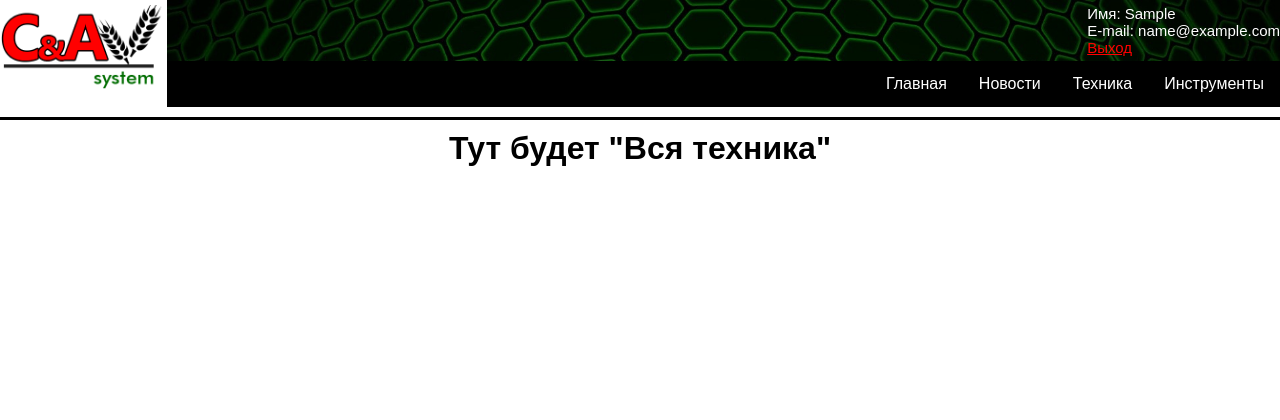
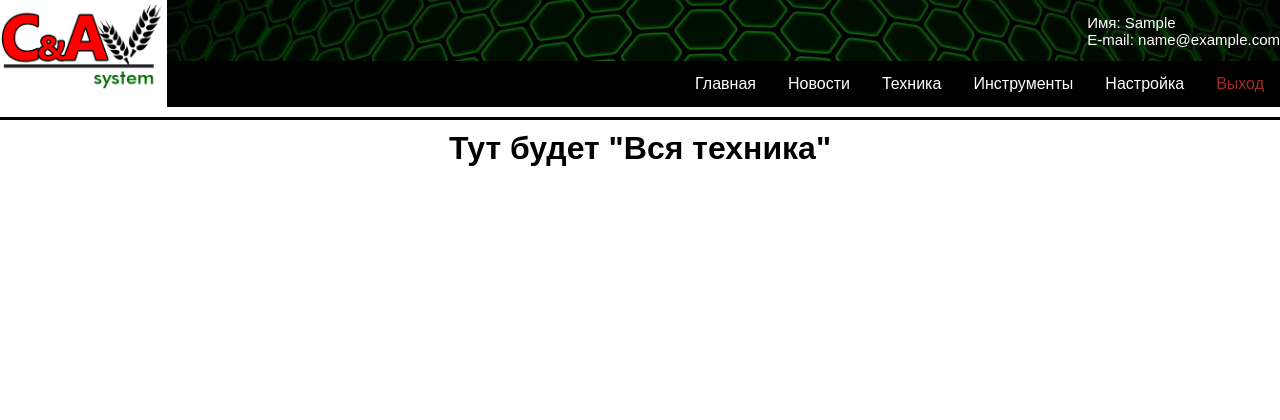
Before and after one commit to Zheldakov/deploysa, a Django app: page /technic/list/ in a window 1280 px wide. Shown: the top 420 px of the page. Run offline with Django 5.2, Linux system fonts and the light colour scheme; the visitor is signed in with stand-in values (Sample User, id 1).

Commit message:
Редактирование шаблонов (оптимизация)

```diff
--- a/static/css/base_page.css
+++ b/static/css/base_page.css
@@ -55,27 +55,23 @@
 
 .text_logo {
     background-image: url(../image/bg1.jpg);
-    /* background-color: black; */
     background-repeat: no-repeat;
     background-size: cover;
     height: 100%;
     color: white;
     display: flex;
-    justify-content: end;
-    align-items: center;
-    /* opacity: 1; */
-    /* border: 3px, solid;
-    color: red; */
+    flex-direction: column;
+    justify-content: center;
+    align-items: end;
+
+}
+.text_logo a{
+    margin-right: 3px;
 }
 .user_data {
     font-size: 15px;
 }
 
-/*
-.menu {
-    border: 3px, solid;
-    color: red;
-} */
 
 /*FOOTER */
 .footer {
--- a/static/css/menu.css
+++ b/static/css/menu.css
@@ -24,7 +24,7 @@ body {
     overflow: hidden;
   }
 
-  .dropdown .dropbtn {
+  .dropdown .dropbtn,.dropdown .dropbtn2 {
     font-size: 16px;
     border: none;
     outline: none;
@@ -35,20 +35,27 @@ body {
     margin: 0;
   }
 
-  .navbar a:hover, .dropdown:hover .dropbtn {
+
+  .navbar a:hover, .dropdown:hover .dropbtn, .dropdown:hover .dropbtn2  {
     background-color: rgb(20, 109, 20);
   }
 
-  .dropdown-content {
+  .dropdown-content, .dropdown-content2{
     display: none;
     position: absolute;
     background-color: #f9f9f9;
-    min-width: 132px;
     box-shadow: 0px 8px 16px 0px rgba(0,0,0,0.2);
     z-index: 1;
   }
+  .dropdown-content, .dropdown .dropbtn{
+    min-width: 132px;
+  }
 
-  .dropdown-content a {
+  .dropdown-content2, .dropdown .dropbtn2{
+    min-width: 110px;
+  }
+
+  .dropdown-content a, .dropdown-content2 a {
     float: none;
     color: black;
     padding: 12px 16px;
@@ -57,11 +64,11 @@ body {
     text-align: left;
   }
 
-  .dropdown-content a:hover {
+  .dropdown-content a:hover, .dropdown-content2 a:hover {
     background-color:rgba(63, 133, 63, 0.388);
     /* background-color: #ddd; */
   }
 
-  .dropdown:hover .dropdown-content {
+  .dropdown:hover .dropdown-content, .dropdown:hover .dropdown-content2 {
     display: block;
   }
--- a/technic/templates/technic/base.html
+++ b/technic/templates/technic/base.html
@@ -22,9 +22,7 @@
                 <div class="user_data">
                     Имя: {{ user_name }}<br>
                     E-mail: {{ user_email }}<br>
-                    <a href="{% url 'users:logout_user' %}" style="color: red;">Выход</a>
                 </div>
-
             </div>
             <div class="menu">
                 <div class="navbar">
@@ -38,7 +36,17 @@
                             <a href="#">Ссылка 2</a>
                             <a href="#">Ссылка 3</a>
                         </div>
+
                     </div>
+                    <div class="dropdown">
+                        <button class="dropbtn2">Настройка</button>
+                        <div class="dropdown-content2">
+                            <a href="#">Профиль</a>
+                            <a href="#">Пароль</a>
+                        </div>
+
+                    </div>
+                    <a href="{% url 'users:logout_user' %}" style="color: brown;">Выход</a>
                 </div>
             </div>
         </div>
```
